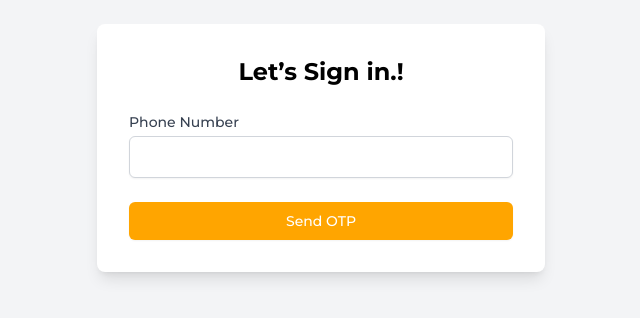
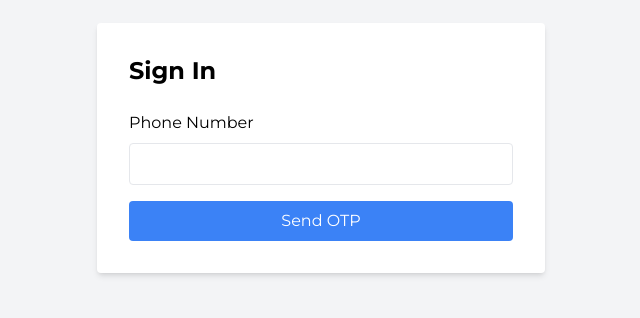
Before and after one commit to tabishkhan03/Quicktaxi-Phase1, a Next.js app: page /login in a window 1280 px wide. Shown: the part 252-570 px from the top of the page, without its empty margins (319-959 px from the left). Built offline with nearby package versions, Linux system fonts and the light colour scheme.

Commit message:
added boundary to search params

```diff
--- a/src/app/login/page.jsx
+++ b/src/app/login/page.jsx
@@ -1,6 +1,6 @@
 "use client";
 import Head from "next/head";
-import React, { useState, useEffect,Suspense } from "react";
+import React, { useState, useEffect, Suspense } from "react";
 import { useRouter, useSearchParams } from "next/navigation";
 import axios from "axios";
 import useAuth from "../../utils/useAuth";
@@ -33,132 +33,95 @@ const Signin = () => {
 
   const handleSendOtp = async (e) => {
     e.preventDefault();
-    const otpCode = Math.floor(100000 + Math.random() * 900000).toString();
-    setGeneratedOtp(otpCode);
-
+    console.log("phone", phoneNumber);
+    setOtpSent(true);
     try {
-      const response = await axios.post("/api/auth/verify-otp", {
-        phoneNumber,
-        otp: otpCode,
-      });
-
-      localStorage.setItem("phoneNumber", phoneNumber);
-      if (response.status === 200) {
-        setOtpSent(true);
-        alert("OTP has been sent");
-      } else {
-        alert(`Failed to send OTP: ${response.data.error}`);
-      }
+      const response = await axios.post(
+        "http://localhost:5001/v1/auth/generate-otp",
+        { phoneNumber }
+      );
+      setGeneratedOtp(response.data.otp);
+      console.log(response.data);
+      console.log(response.data.otp);
     } catch (error) {
       console.error(error);
-      alert("An error occurred while sending OTP");
     }
   };
 
-  const handleOTPSubmit = async (e) => {
+  const handleVerifyOtp = async (e) => {
     e.preventDefault();
-    try {
     if (otp === generatedOtp) {
-        setOtp("");
-
-        if (!phoneNumber) {
-          alert("Phone number is missing");
-          return;
-        }
-
-        const response = await axios.post("/api/auth/verify-phone-customer", {
-          phoneNumber: phoneNumber,
-          customer_id: customerId,
-        });
-
-        if (response.status === 200) {
-          alert("Phone number verified successfully");
+      console.log("OTP verified!");
       router.push("/");
     } else {
-          alert("Failed to verify phone number");
-        }
-      } else {
-        alert("Invalid OTP");
-      }
-    } catch (error) {
-      console.error("An error has occurred while storing Phone No", error);
-      alert("An error has occurred while storing Phone No");
+      console.log("Invalid OTP. Please try again.");
     }
   };
-
 
   return (
     <Suspense fallback={<div>Loading...</div>}>
       <div className="min-h-screen flex items-center justify-center bg-gray-100">
-      <Head>
-        <title>Sign In</title>
-        <link rel="icon" href="/favicon.ico" />
-      </Head>
-
-      <main className="bg-white p-8 rounded-lg shadow-lg w-full max-w-md">
-        <h1 className="text-2xl font-bold mb-6 text-center">Let’s Sign in.!</h1>
-
-        <form className="space-y-6">
-          <div>
-            <label
-              htmlFor="phoneNumber"
-              className="block text-sm font-medium text-gray-700"
-            >
+        <div className="bg-white p-8 rounded shadow-md w-full max-w-md">
+          <h2 className="text-2xl font-bold mb-6">Sign In</h2>
+          <form>
+            <div className="mb-4">
+              <label htmlFor="phoneNumber" className="block mb-2">
                 Phone Number
               </label>
-            <div className="mt-1 text-black">
               <input
+                type="text"
                 id="phoneNumber"
-                name="phoneNumber"
-                type="tel"
                 value={phoneNumber}
                 onChange={handlePhoneNumberChange}
-                required
-                className="w-full px-3 py-2 border border-gray-300 rounded-md shadow-sm focus:outline-none focus:ring-indigo-500 focus:border-indigo-500"
+                className="w-full px-3 py-2 border rounded"
               />
             </div>
-          </div>
-
             {otpsent && (
-            <div>
-              <label
-                htmlFor="otp"
-                className="block text-sm font-medium text-black"
-              >
+              <div className="mb-4">
+                <label htmlFor="otp" className="block mb-2">
                   OTP
                 </label>
-              <div className="mt-1 relative text-black">
                 <input
+                  type="text"
                   id="otp"
-                  name="otp"
-                  type="text"
                   value={otp}
                   onChange={handleOtpChange}
-                  placeholder="Enter OTP"
-                  required
-                  className="w-full px-3 py-2 border border-gray-300 rounded-md shadow-sm focus:outline-none focus:ring-indigo-500 focus:border-indigo-500"
+                  className="w-full px-3 py-2 border rounded"
                 />
               </div>
-            </div>
             )}
-
-          <div>
+            {!otpsent ? (
               <button
                 type="submit"
-              onClick={otpsent ? handleOTPSubmit : handleSendOtp}
-              className={`bg.${
-                otpsent ? "green" : "orange"
-              }-500 w-full flex justify-center py-2 px-4 border border-transparent rounded-md shadow-sm text-sm font-medium text-white bg-yellow-500 hover:bg-yellow-600 focus:outline-none focus:ring-2 focus:ring-offset-2 focus:ring-indigo-500`}
-              style={{ backgroundColor: otpsent ? "green" : "orange" }}
+                onClick={handleSendOtp}
+                className="w-full bg-blue-500 text-white py-2 px-4 rounded hover:bg-blue-600"
               >
-              {otpsent ? "Submit OTP" : "Send OTP"}
+                Send OTP
               </button>
+            ) : (
+              <button
+                type="submit"
+                onClick={handleVerifyOtp}
+                className="w-full bg-green-500 text-white py-2 px-4 rounded hover:bg-green-600"
+              >
+                Verify OTP
+              </button>
+            )}
+          </form>
         </div>
-        </form>
-      </main>
       </div>
     </Suspense>
   );
 };
 
-export default Signin;
+const Page = () => {
+  const searchParams = useSearchParams();
+
+  return (
+    <Suspense fallback={<div>Loading...</div>}>
+      <Signin searchParams={searchParams} />
+    </Suspense>
+  );
+};
+
+export default Page;
```
Lines whose indentation alone changed are shown as unchanged.
